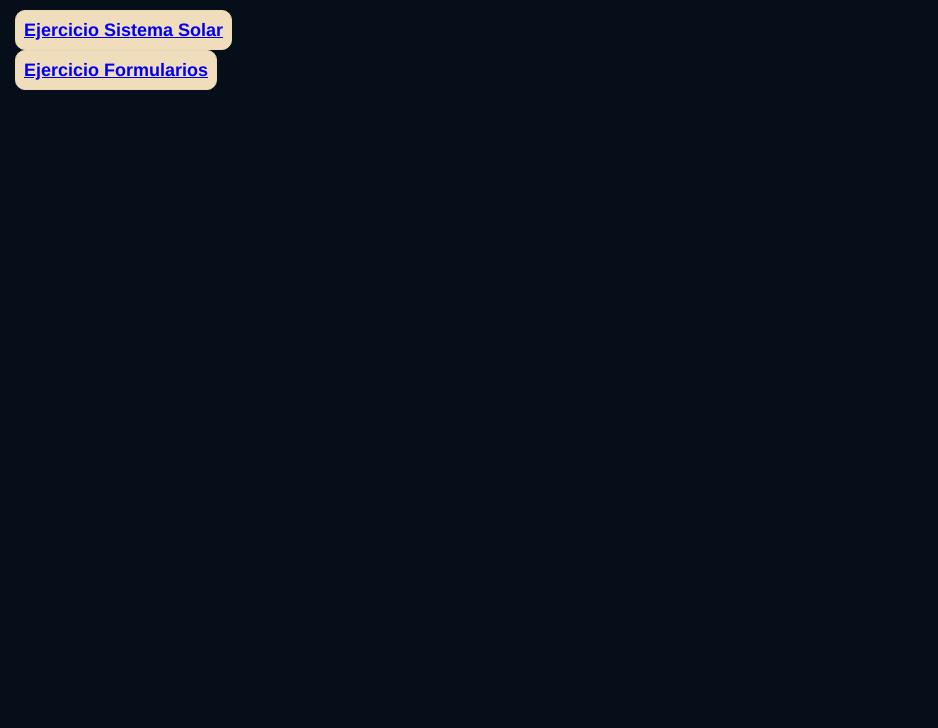
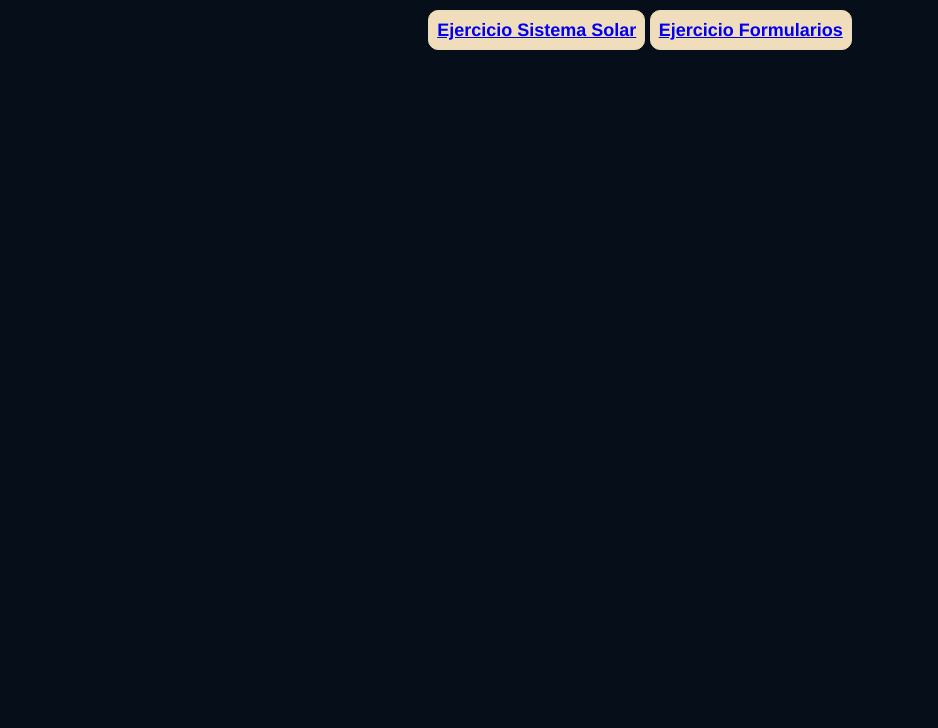
Before and after one commit to cridvon/cridvon.github.io, a plain HTML site: page index.html in a window 1280 px wide. Shown: the part 72-800 px from the top of the page, without its empty margins (0-938 px from the left). Drawn offline with Linux system fonts and the light colour scheme.

Commit message:
Update style.css

```diff
--- a/style.css
+++ b/style.css
@@ -25,7 +25,7 @@ body {
     list-style: none;
     padding: 8px;
     font: bold 18px verdana;
-    display: table;
+    display: inline-block;
     border: 1px solid #ECDBBA;
     background-color: #F0DDBC;
     /* background-image: radial-gradient(circle at 50% -20.71%, #ff57d2 0, #ff4edb 12.5%, #f046e3 25%, #d63feb 37.5%, #b53cf2 50%, #8c3df9 62.5%, #4f40ff 75%, #0046ff 87.5%, #004bff 100%); */
```
